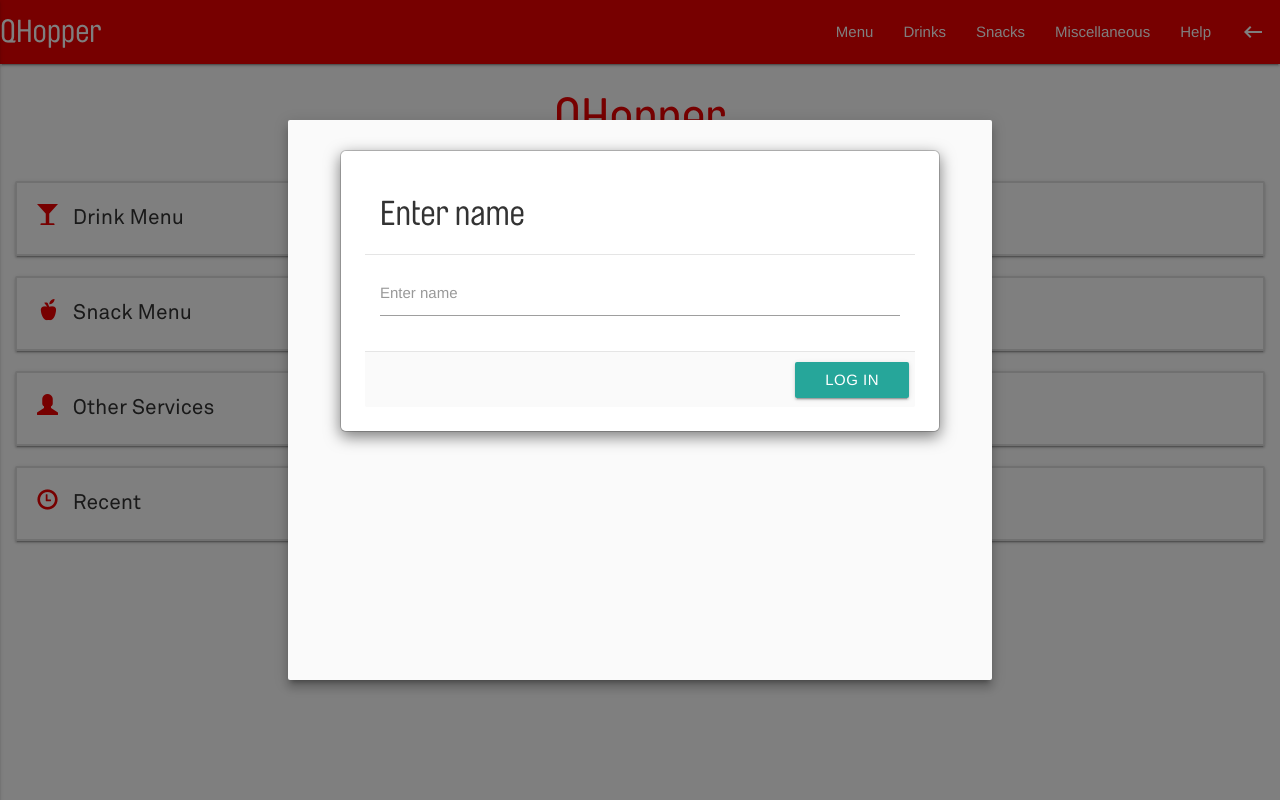
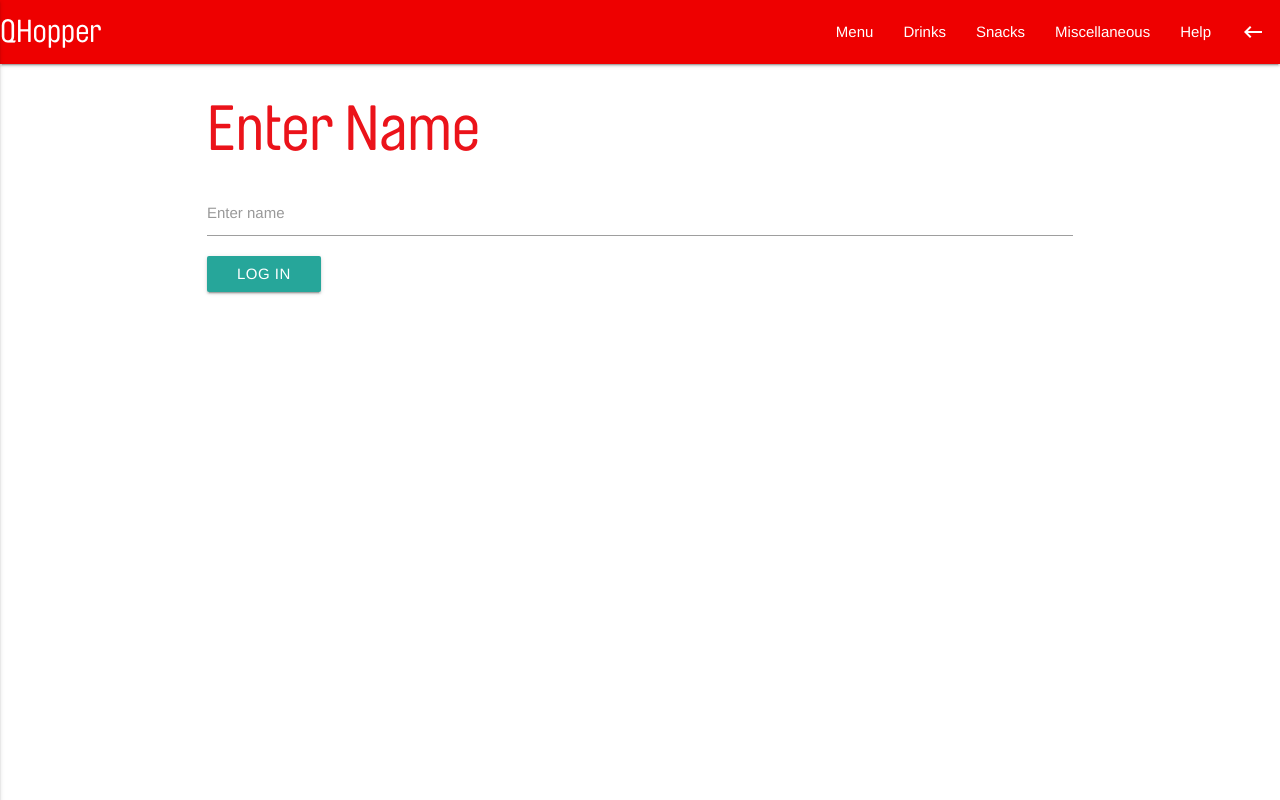
Before and after one commit to benjmo/PythonOnAPlane, a Flask app: page / in a window 1280 px wide. Run offline with Flask 2, Linux system fonts and the light colour scheme; some libraries are stand-ins or nearby versions; some web fonts are replaced.

Commit message:
added personalised menu

```diff
--- a/static/js/main.js
+++ b/static/js/main.js
@@ -1,12 +1,11 @@
-var currDiv = "main-menu"; // init to menu
-var prevDiv = "main-menu"; // init to menu
+var currDiv = "login"; // init to menu
+var prevDiv = "login"; // init to menu
 var CURRENT_CUSTOMER = 0;
 
 
 $(".button-collapse").sideNav();
 
 // PAGE NAVIGATION
-$("#loginModal").modal('show');
 $("#loginButton").click(function() {
   $.get("/get_customer_id_from_name", {
     'name' : $("#loginName")[0].value
@@ -15,7 +14,8 @@ $("#loginButton").click(function() {
       alert("Passenger not found. Check your name again");
     } else {
       CURRENT_CUSTOMER = parseInt(a['id'])
-      $("#loginModal").modal('hide')
+      $("#menuTitle").empty().append(document.createTextNode("Hello " + $("#loginName")[0].value) + "!")
+      changeView("main-menu")
     }
   })
 })
--- a/templates/passenger.html
+++ b/templates/passenger.html
@@ -35,10 +35,10 @@
   </div>
 </nav>
 
-<div id="main-menu">
+<div hidden id="main-menu">
 
 <div id="content" class="col-xs-12">
-    <center><h2 style="color:#EE0000">QHopper</h2></center>
+    <center><h2 style="color:#EE0000" id="menuTitle">QHopper</h2></center>
     <div id="item" class="col-xs-12 card" onclick="changeView('drinks')">
     <i class="glyphicon glyphicon-glass" style="color:#EE0000"></i>
       Drink Menu
@@ -92,19 +92,9 @@
   </div><!-- /.modal-dialog -->
 </div><!-- /.modal -->
 
-<div class="modal fade" id="loginModal">
-  <div class="modal-dialog">
-    <div class="modal-content">
-      <div class="modal-header">
-        <h4 class="modal-title">Enter name</h4>
-      </div>
-      <div class="modal-body" id="orderModalBody">
-        <input type="text" class="form-control" id="loginName" placeholder="Enter name">
-      </div>
-      <div class="modal-footer">
-        <button type="button" class="btn btn-default" id="loginButton">Log in</button>
-      </div>
-    </div><!-- /.modal-content -->
-  </div><!-- /.modal-dialog -->
-</div><!-- /.modal -->
+<div id="login" class="container">
+  <h1>Enter Name</h1>
+  <input type="text" class="form-control" id="loginName" placeholder="Enter name">
+  <button type="button" class="btn btn-default" id="loginButton">Log in</button>
+</div>
 {% endblock %}
```
